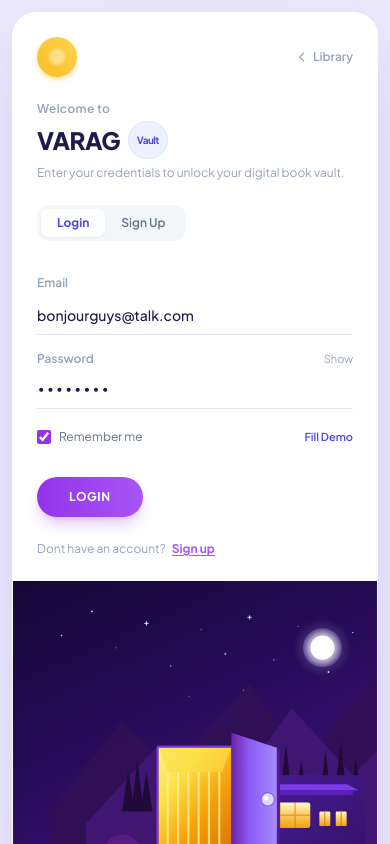
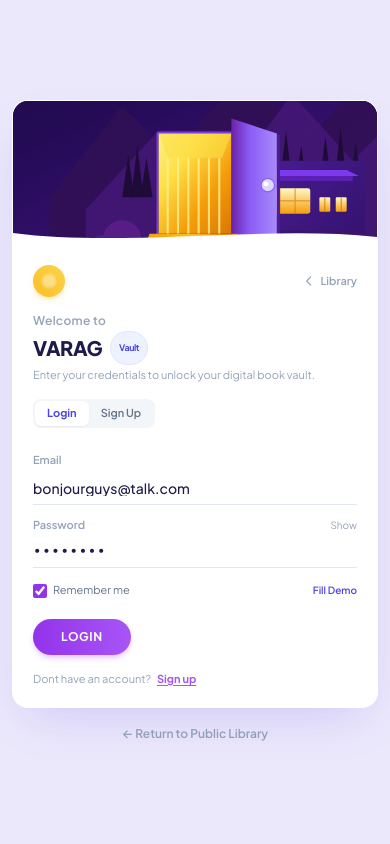
Before and after one commit to HesamPourabbasian/VARAG, a Nuxt app: page /login in a window 390 px wide. Shown: the top 844 px of the page. Built offline with nearby package versions, Linux system fonts and the light colour scheme.

Commit message:
fix: make login and sign up card responsive and compact

```diff
--- a/app/components/AuthCard.vue
+++ b/app/components/AuthCard.vue
@@ -1,22 +1,33 @@
 <template>
-  <div class="relative w-full max-w-[1020px] bg-white rounded-3xl md:rounded-[36px] shadow-[0_25px_70px_-15px_rgba(79,70,229,0.22)] border border-white/90 overflow-hidden transition-all duration-300">
-    <div class="flex flex-col md:flex-row min-h-[580px] lg:min-h-[620px]">
+  <div class="relative w-full max-w-[780px] lg:max-w-[840px] bg-white rounded-2xl sm:rounded-3xl md:rounded-[32px] shadow-[0_20px_50px_-15px_rgba(79,70,229,0.2)] border border-white/90 overflow-hidden transition-all duration-300">
+    <div class="flex flex-col md:flex-row min-h-0 md:min-h-[460px] lg:min-h-[490px]">
+
+      <!-- MOBILE BANNER: Compact Illustration Header (Shows only on mobile < md) -->
+      <div class="block md:hidden relative h-36 sm:h-44 w-full overflow-hidden bg-[#1E0C4C]">
+        <AuthVisualIllustration />
+        <!-- Bottom curved transition into white card -->
+        <div class="absolute -bottom-1 left-0 right-0 h-6 pointer-events-none select-none z-10">
+          <svg viewBox="0 0 400 30" preserveAspectRatio="none" class="w-full h-full fill-white">
+            <path d="M 0 30 L 0 10 C 120 28, 280 0, 400 15 L 400 30 Z" />
+          </svg>
+        </div>
+      </div>
 
       <!-- LEFT COLUMN: Clean Minimalist Auth Form (Exact match to login.webp) -->
-      <div class="w-full md:w-[48%] lg:w-[46%] p-6 sm:p-8 md:p-12 flex flex-col justify-between z-20 bg-white relative">
+      <div class="w-full md:w-[48%] lg:w-[46%] p-5 sm:p-7 md:p-8 lg:p-9 flex flex-col justify-between z-20 bg-white relative">
 
         <!-- Top Section: Amber Sun Badge & Welcome Header -->
-        <div class="space-y-6">
+        <div class="space-y-4">
           <div class="flex items-center justify-between">
             <!-- Amber / Sun Badge (Exact match to login.webp) -->
-            <div class="w-10 h-10 rounded-full bg-gradient-to-tr from-amber-400 to-amber-300 shadow-md shadow-amber-400/30 flex items-center justify-center transform hover:scale-105 transition-transform">
-              <div class="w-4 h-4 rounded-full bg-white/40 blur-[1px]"></div>
+            <div class="w-8 h-8 rounded-full bg-gradient-to-tr from-amber-400 to-amber-300 shadow-md shadow-amber-400/25 flex items-center justify-center transform hover:scale-105 transition-transform">
+              <div class="w-3.5 h-3.5 rounded-full bg-white/40 blur-[1px]"></div>
             </div>
 
             <!-- Return to Library Link -->
             <NuxtLink
               to="/"
-              class="text-xs font-semibold text-slate-400 hover:text-indigo-600 transition-colors flex items-center gap-1 group"
+              class="text-[11px] font-semibold text-slate-400 hover:text-indigo-600 transition-colors flex items-center gap-1 group"
             >
               <svg class="w-3.5 h-3.5 transition-transform group-hover:-translate-x-0.5" fill="none" stroke="currentColor" viewBox="0 0 24 24">
                 <path stroke-linecap="round" stroke-linejoin="round" stroke-width="2" d="M15 19l-7-7 7-7" />
@@ -26,28 +37,28 @@
           </div>
 
           <!-- Main Brand & Mode Header -->
-          <div class="space-y-1">
-            <p class="text-xs md:text-sm font-semibold text-slate-400 tracking-wide">
+          <div class="space-y-0.5">
+            <p class="text-xs font-semibold text-slate-400 tracking-wide">
               {{ isSignUp ? 'Get started with' : 'Welcome to' }}
             </p>
-            <h1 class="text-2xl sm:text-3xl font-extrabold text-[#1E1B4B] tracking-tight flex items-center gap-2">
+            <h1 class="text-xl sm:text-2xl font-extrabold text-[#1E1B4B] tracking-tight flex items-center gap-2">
               <span>VARAG</span>
-              <span class="text-[10px] font-bold px-2 py-0.5 rounded-full bg-indigo-50 text-indigo-600 border border-indigo-100">
+              <span class="text-[9px] font-bold px-2 py-0.5 rounded-full bg-indigo-50 text-indigo-600 border border-indigo-100">
                 {{ isSignUp ? 'Register' : 'Vault' }}
               </span>
             </h1>
-            <p class="text-xs text-slate-400 pt-0.5">
+            <p class="text-[11px] text-slate-400">
               {{ isSignUp ? 'Create your reader account to upload & index books.' : 'Enter your credentials to unlock your digital book vault.' }}
             </p>
           </div>
 
-          <!-- Quick Toggle Tabs (Login / Sign Up) -->
-          <div class="flex p-1 bg-slate-100/80 rounded-xl w-fit text-xs font-semibold">
+          <!-- Mode Toggle Tabs (Login / Sign Up) -->
+          <div class="flex p-0.5 bg-slate-100/90 rounded-lg w-fit text-[11px] font-semibold">
             <button
               type="button"
               @click="setMode(false)"
               :class="[
-                'px-4 py-1.5 rounded-lg transition-all duration-200',
+                'px-3 py-1 rounded-md transition-all duration-200',
                 !isSignUp ? 'bg-white text-indigo-600 shadow-sm font-bold' : 'text-slate-500 hover:text-slate-800'
               ]"
             >
@@ -57,7 +68,7 @@
               type="button"
               @click="setMode(true)"
               :class="[
-                'px-4 py-1.5 rounded-lg transition-all duration-200',
+                'px-3 py-1 rounded-md transition-all duration-200',
                 isSignUp ? 'bg-white text-indigo-600 shadow-sm font-bold' : 'text-slate-500 hover:text-slate-800'
               ]"
             >
@@ -68,19 +79,19 @@
           <!-- Error Alert Banner -->
           <div
             v-if="errorMessage"
-            class="p-3 rounded-xl bg-rose-50 border border-rose-100 text-rose-600 text-xs flex items-center gap-2 animate-in fade-in"
+            class="p-2.5 rounded-lg bg-rose-50 border border-rose-100 text-rose-600 text-[11px] flex items-center gap-1.5 animate-in fade-in"
           >
-            <svg class="w-4 h-4 flex-shrink-0" fill="none" stroke="currentColor" viewBox="0 0 24 24">
+            <svg class="w-3.5 h-3.5 flex-shrink-0" fill="none" stroke="currentColor" viewBox="0 0 24 24">
               <path stroke-linecap="round" stroke-linejoin="round" stroke-width="2" d="M12 8v4m0 4h.01M21 12a9 9 0 11-18 0 9 9 0 0118 0z" />
             </svg>
             <span>{{ errorMessage }}</span>
           </div>
 
           <!-- Form Element -->
-          <form @submit.prevent="handleSubmit" class="space-y-4 pt-1" novalidate>
+          <form @submit.prevent="handleSubmit" class="space-y-3 pt-0.5" novalidate>
             <!-- Full Name (Sign Up only) -->
-            <div v-if="isSignUp" class="auth-field space-y-1">
-              <label for="fullName" class="text-xs font-semibold text-slate-400">
+            <div v-if="isSignUp" class="auth-field space-y-0.5">
+              <label for="fullName" class="text-[11px] font-semibold text-slate-400">
                 Full Name
               </label>
               <input
@@ -90,16 +101,16 @@
                 required
                 autocomplete="name"
                 placeholder="Alex Morgan"
-                class="auth-input"
+                class="auth-input py-1 text-xs"
               />
-              <div class="auth-error-msg text-[11px] text-rose-500 items-center gap-1">
+              <div class="auth-error-msg text-[10px] text-rose-500 items-center gap-1">
                 <span>Please enter your name.</span>
               </div>
             </div>
 
             <!-- Email Field (Exact match from login.webp) -->
-            <div class="auth-field space-y-1">
-              <label for="email" class="text-xs font-semibold text-slate-400">
+            <div class="auth-field space-y-0.5">
+              <label for="email" class="text-[11px] font-semibold text-slate-400">
                 Email
               </label>
               <input
@@ -109,24 +120,24 @@
                 required
                 autocomplete="email"
                 placeholder="bonjourguys@talk.com"
-                class="auth-input font-medium"
+                class="auth-input py-1 text-xs font-medium"
               />
-              <div class="auth-error-msg text-[11px] text-rose-500 items-center gap-1">
+              <div class="auth-error-msg text-[10px] text-rose-500 items-center gap-1">
                 <span>Please enter a valid email address.</span>
               </div>
             </div>
 
             <!-- Password Field (Exact match from login.webp) -->
-            <div class="auth-field space-y-1">
+            <div class="auth-field space-y-0.5">
               <div class="flex items-center justify-between">
-                <label for="password" class="text-xs font-semibold text-slate-400">
+                <label for="password" class="text-[11px] font-semibold text-slate-400">
                   Password
                 </label>
                 <!-- Show / Hide Password toggle -->
                 <button
                   type="button"
                   @click="showPassword = !showPassword"
-                  class="text-[11px] text-slate-400 hover:text-indigo-600 transition-colors"
+                  class="text-[10px] text-slate-400 hover:text-indigo-600 transition-colors"
                 >
                   {{ showPassword ? 'Hide' : 'Show' }}
                 </button>
@@ -140,17 +151,17 @@
                   required
                   :autocomplete="isSignUp ? 'new-password' : 'current-password'"
                   placeholder="••••••••"
-                  class="auth-input tracking-wider font-mono text-sm"
+                  class="auth-input py-1 tracking-wider font-mono text-xs"
                 />
               </div>
-              <div class="auth-error-msg text-[11px] text-rose-500 items-center gap-1">
+              <div class="auth-error-msg text-[10px] text-rose-500 items-center gap-1">
                 <span>Password must be at least 6 characters.</span>
               </div>
             </div>
 
             <!-- Confirm Password (Sign Up only) -->
-            <div v-if="isSignUp" class="auth-field space-y-1">
-              <label for="confirmPassword" class="text-xs font-semibold text-slate-400">
+            <div v-if="isSignUp" class="auth-field space-y-0.5">
+              <label for="confirmPassword" class="text-[11px] font-semibold text-slate-400">
                 Confirm Password
               </label>
               <input
@@ -160,16 +171,16 @@
                 required
                 autocomplete="new-password"
                 placeholder="••••••••"
-                class="auth-input tracking-wider font-mono text-sm"
+                class="auth-input py-1 tracking-wider font-mono text-xs"
               />
-              <div v-if="passwordMismatch" class="text-[11px] text-rose-500 flex items-center gap-1 pt-1">
+              <div v-if="passwordMismatch" class="text-[10px] text-rose-500 flex items-center gap-1 pt-0.5">
                 <span>Passwords do not match.</span>
               </div>
             </div>
 
-            <!-- Remember me & Forgot Password (Login mode) -->
-            <div v-if="!isSignUp" class="flex items-center justify-between pt-1">
-              <label class="flex items-center gap-2 cursor-pointer text-xs text-slate-500 select-none">
+            <!-- Remember me & Demo Fill (Login mode) -->
+            <div v-if="!isSignUp" class="flex items-center justify-between pt-0.5">
+              <label class="flex items-center gap-1.5 cursor-pointer text-[11px] text-slate-500 select-none">
                 <input
                   type="checkbox"
                   v-model="rememberMe"
@@ -181,35 +192,35 @@
               <button
                 type="button"
                 @click="fillDemoCredentials"
-                class="text-[11px] font-semibold text-indigo-600 hover:text-indigo-800 transition-colors"
+                class="text-[10px] font-semibold text-indigo-600 hover:text-indigo-800 transition-colors"
               >
                 Fill Demo
               </button>
             </div>
 
             <!-- Terms agreement (Sign Up mode) -->
-            <div v-if="isSignUp" class="pt-1">
-              <label class="flex items-start gap-2 cursor-pointer text-[11px] text-slate-500 select-none">
+            <div v-if="isSignUp" class="pt-0.5">
+              <label class="flex items-start gap-1.5 cursor-pointer text-[10px] text-slate-500 select-none">
                 <input
                   type="checkbox"
                   v-model="agreedTerms"
                   required
-                  class="w-3.5 h-3.5 mt-0.5 rounded text-indigo-600 focus:ring-indigo-500 border-slate-300 accent-purple-600"
+                  class="w-3 h-3 mt-0.5 rounded text-indigo-600 focus:ring-indigo-500 border-slate-300 accent-purple-600"
                 />
-                <span>I agree to the Library Terms of Access & Privacy Policy</span>
+                <span>I agree to Library Terms & Privacy Policy</span>
               </label>
             </div>
 
             <!-- Submit Button (Pill button matching login.webp LOGIN) -->
-            <div class="pt-4">
+            <div class="pt-2">
               <button
                 type="submit"
                 :disabled="isLoading"
-                class="px-8 py-3 rounded-full bg-gradient-to-r from-[#9333EA] to-[#A855F7] hover:from-[#7E22CE] hover:to-[#9333EA] text-white font-bold text-xs uppercase tracking-wider shadow-lg shadow-purple-500/30 hover:shadow-purple-500/50 hover:scale-[1.02] active:scale-[0.98] transition-all duration-200 flex items-center justify-center gap-2 disabled:opacity-60"
+                class="px-7 py-2.5 rounded-full bg-gradient-to-r from-[#9333EA] to-[#A855F7] hover:from-[#7E22CE] hover:to-[#9333EA] text-white font-bold text-xs uppercase tracking-wider shadow-md shadow-purple-500/25 hover:shadow-purple-500/40 hover:scale-[1.01] active:scale-[0.98] transition-all duration-200 flex items-center justify-center gap-2 disabled:opacity-60"
               >
                 <svg
                   v-if="isLoading"
-                  class="animate-spin -ml-1 mr-2 h-4 w-4 text-white"
+                  class="animate-spin -ml-1 mr-1.5 h-3.5 w-3.5 text-white"
                   fill="none"
                   viewBox="0 0 24 24"
                 >
@@ -223,7 +234,7 @@
         </div>
 
         <!-- Bottom Link (Exact match: Dont have an account? Sign up) -->
-        <div class="pt-6 text-xs text-slate-400">
+        <div class="pt-4 text-[11px] text-slate-400">
           <span v-if="!isSignUp">
             Dont have an account?
             <button
@@ -247,13 +258,13 @@
         </div>
       </div>
 
-      <!-- RIGHT COLUMN: Night Scene Illustration + Organic Wave (login.webp) -->
-      <div class="w-full md:w-[52%] lg:w-[54%] relative min-h-[300px] md:min-h-full overflow-hidden bg-[#1E0C4C]">
+      <!-- RIGHT COLUMN: Night Scene Illustration + Organic Wave (Desktop/Tablet) -->
+      <div class="hidden md:block w-full md:w-[52%] lg:w-[54%] relative overflow-hidden bg-[#1E0C4C]">
         <!-- Full-fidelity vector illustration component -->
         <AuthVisualIllustration />
 
         <!-- Organic S-Curve overlay on desktop separating white form and night scene -->
-        <div class="hidden md:block absolute top-0 bottom-0 left-0 w-28 -translate-x-[1px] pointer-events-none select-none z-10 h-full">
+        <div class="absolute top-0 bottom-0 left-0 w-20 lg:w-24 -translate-x-[1px] pointer-events-none select-none z-10 h-full">
           <svg viewBox="0 0 100 680" preserveAspectRatio="none" class="w-full h-full fill-white">
             <!-- Smooth bezier wave matching the white form swooping into the illustration -->
             <path d="M 0 0 L 100 0 C 70 120, 95 240, 50 380 C 15 490, 45 590, 0 680 Z" />
@@ -261,7 +272,7 @@
         </div>
 
         <!-- Blue accent wave at the bottom-left of the card (Exact match to login.webp) -->
-        <div class="hidden md:block absolute bottom-0 left-0 w-44 h-36 pointer-events-none select-none z-10">
+        <div class="absolute bottom-0 left-0 w-36 h-28 pointer-events-none select-none z-10">
           <svg viewBox="0 0 200 160" preserveAspectRatio="none" class="w-full h-full">
             <defs>
               <linearGradient id="blueWaveGrad" x1="0%" y1="100%" x2="100%" y2="0%">
--- a/app/pages/login.vue
+++ b/app/pages/login.vue
@@ -1,22 +1,22 @@
 <template>
-  <div class="min-h-screen bg-[#ECE8FB] text-slate-800 flex flex-col justify-center items-center p-3 sm:p-6 md:p-10 relative selection:bg-purple-600 selection:text-white font-sans overflow-hidden">
+  <div class="min-h-screen bg-[#ECE8FB] text-slate-800 flex flex-col justify-center items-center p-3 sm:p-5 md:p-6 relative selection:bg-purple-600 selection:text-white font-sans overflow-hidden">
 
     <!-- Ambient Background Lighting & Watermark Echoes (Matching login.webp presentation canvas) -->
     <div class="fixed inset-0 pointer-events-none overflow-hidden -z-10 select-none" aria-hidden="true">
       <!-- Glow orbs -->
-      <div class="absolute -top-24 -left-24 w-96 h-96 bg-purple-300/35 rounded-full blur-3xl animate-pulse-glow" />
-      <div class="absolute top-1/2 -right-32 w-[32rem] h-[32rem] bg-indigo-200/40 rounded-full blur-3xl" />
-      <div class="absolute -bottom-24 left-1/3 w-96 h-96 bg-pink-200/30 rounded-full blur-3xl" />
+      <div class="absolute -top-24 -left-24 w-80 h-80 bg-purple-300/30 rounded-full blur-3xl animate-pulse-glow" />
+      <div class="absolute top-1/2 -right-32 w-96 h-96 bg-indigo-200/35 rounded-full blur-3xl" />
+      <div class="absolute -bottom-24 left-1/3 w-80 h-80 bg-pink-200/25 rounded-full blur-3xl" />
 
-      <!-- Top-left background watermark echo from login.webp canvas -->
-      <div class="absolute top-6 left-8 sm:top-10 sm:left-14 opacity-25">
-        <p class="text-sm font-bold text-slate-500 uppercase tracking-wider">Welcome to</p>
-        <p class="text-4xl sm:text-5xl font-black text-indigo-950 tracking-tight">VARAG</p>
+      <!-- Top-left background watermark echo from login.webp canvas (hidden on mobile, subtle on desktop) -->
+      <div class="hidden lg:block absolute top-6 left-10 opacity-20">
+        <p class="text-xs font-bold text-slate-500 uppercase tracking-wider">Welcome to</p>
+        <p class="text-3xl font-black text-indigo-950 tracking-tight">VARAG</p>
       </div>
 
       <!-- Bottom background watermark echo from login.webp canvas -->
-      <div class="absolute bottom-6 left-12 sm:bottom-10 sm:left-20 opacity-30">
-        <p class="text-sm font-semibold text-slate-500">
+      <div class="hidden lg:block absolute bottom-6 left-14 opacity-25">
+        <p class="text-xs font-semibold text-slate-500">
           Dont have an account? <span class="text-purple-600 underline">Sign up</span>
         </p>
       </div>
@@ -26,7 +26,7 @@
     <AuthCard initial-mode="login" />
 
     <!-- Mobile Quick Nav to Library -->
-    <div class="mt-4 text-center">
+    <div class="mt-3 text-center">
       <NuxtLink
         to="/"
         class="inline-flex items-center gap-1.5 text-xs font-semibold text-slate-400 hover:text-indigo-600 transition-colors"
--- a/app/pages/signup.vue
+++ b/app/pages/signup.vue
@@ -1,19 +1,19 @@
 <template>
-  <div class="min-h-screen bg-[#ECE8FB] text-slate-800 flex flex-col justify-center items-center p-3 sm:p-6 md:p-10 relative selection:bg-purple-600 selection:text-white font-sans overflow-hidden">
+  <div class="min-h-screen bg-[#ECE8FB] text-slate-800 flex flex-col justify-center items-center p-3 sm:p-5 md:p-6 relative selection:bg-purple-600 selection:text-white font-sans overflow-hidden">
 
     <!-- Ambient Background Lighting & Watermarks -->
     <div class="fixed inset-0 pointer-events-none overflow-hidden -z-10 select-none" aria-hidden="true">
-      <div class="absolute -top-24 -left-24 w-96 h-96 bg-purple-300/35 rounded-full blur-3xl animate-pulse-glow" />
-      <div class="absolute top-1/2 -right-32 w-[32rem] h-[32rem] bg-indigo-200/40 rounded-full blur-3xl" />
-      <div class="absolute -bottom-24 left-1/3 w-96 h-96 bg-pink-200/30 rounded-full blur-3xl" />
+      <div class="absolute -top-24 -left-24 w-80 h-80 bg-purple-300/30 rounded-full blur-3xl animate-pulse-glow" />
+      <div class="absolute top-1/2 -right-32 w-96 h-96 bg-indigo-200/35 rounded-full blur-3xl" />
+      <div class="absolute -bottom-24 left-1/3 w-80 h-80 bg-pink-200/25 rounded-full blur-3xl" />
 
-      <div class="absolute top-6 left-8 sm:top-10 sm:left-14 opacity-25">
-        <p class="text-sm font-bold text-slate-500 uppercase tracking-wider">Create Account</p>
-        <p class="text-4xl sm:text-5xl font-black text-indigo-950 tracking-tight">VARAG</p>
+      <div class="hidden lg:block absolute top-6 left-10 opacity-20">
+        <p class="text-xs font-bold text-slate-500 uppercase tracking-wider">Create Account</p>
+        <p class="text-3xl font-black text-indigo-950 tracking-tight">VARAG</p>
       </div>
 
-      <div class="absolute bottom-6 left-12 sm:bottom-10 sm:left-20 opacity-30">
-        <p class="text-sm font-semibold text-slate-500">
+      <div class="hidden lg:block absolute bottom-6 left-14 opacity-25">
+        <p class="text-xs font-semibold text-slate-500">
           Already have an account? <span class="text-purple-600 underline">Log in</span>
         </p>
       </div>
@@ -23,7 +23,7 @@
     <AuthCard initial-mode="signup" />
 
     <!-- Mobile Quick Nav to Library -->
-    <div class="mt-4 text-center">
+    <div class="mt-3 text-center">
       <NuxtLink
         to="/"
         class="inline-flex items-center gap-1.5 text-xs font-semibold text-slate-400 hover:text-indigo-600 transition-colors"
```
